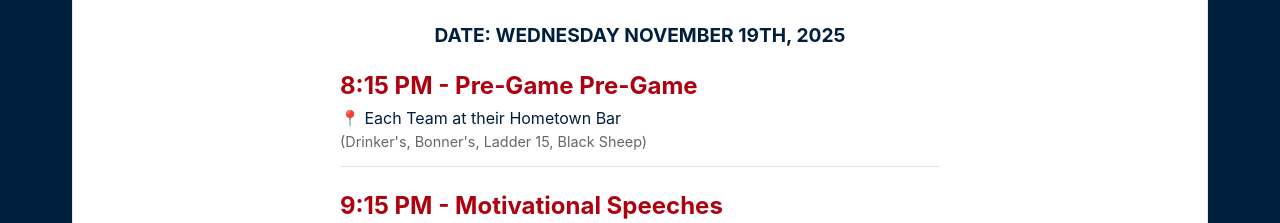
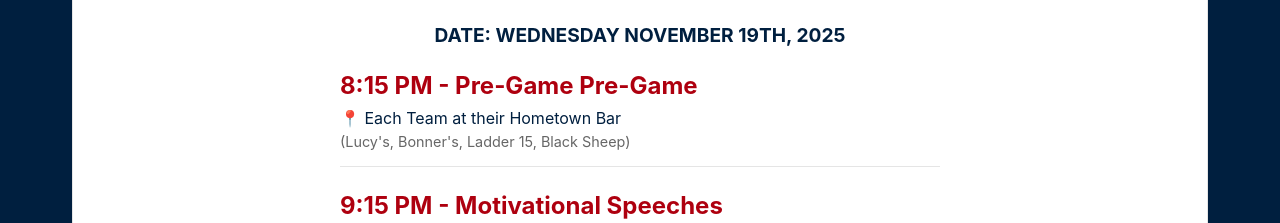
Before and after one commit to rberg27/streethockeyofwharton, a Next.js app: page / in a window 1280 px wide. Shown: the part 1020-1243 px from the top of the page. Built offline with nearby package versions, Linux system fonts and the light colour scheme.

Commit message:
Updated with Lucy's

```diff
--- a/components/EventDetails.tsx
+++ b/components/EventDetails.tsx
@@ -19,7 +19,7 @@ export default function EventDetails() {
             📍 Each Team at their Hometown Bar
           </p>
           <p style={{ fontSize: '0.9rem', color: '#666', marginTop: '0.3rem' }}>
-            (Drinker's, Bonner's, Ladder 15, Black Sheep)
+            (Lucy's, Bonner's, Ladder 15, Black Sheep)
           </p>
         </div>
 
```
